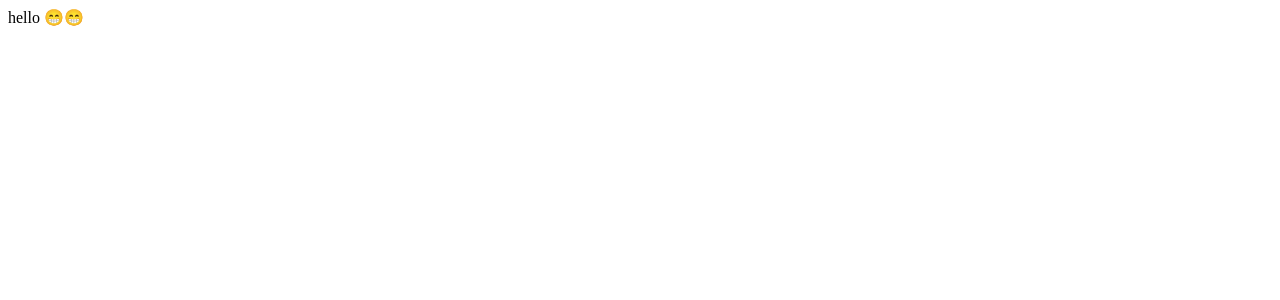
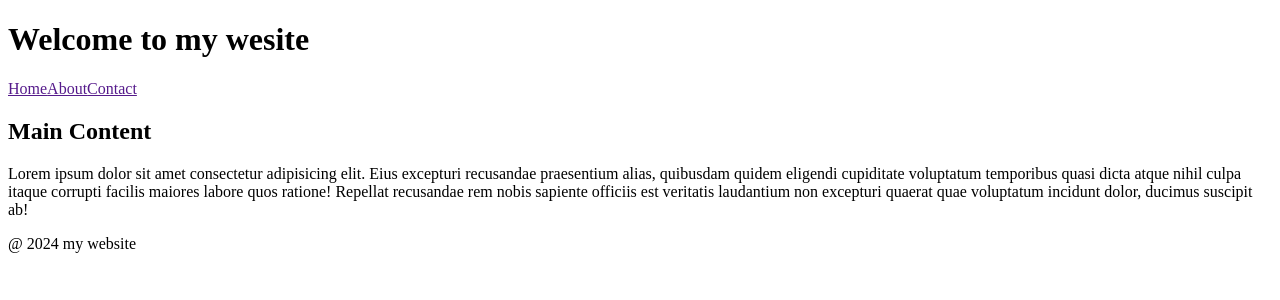
Before and after one commit to kavaskar786/code_practices, a React (Vite) app in the folder react_prac/react_huxn/: page / in a window 1280 px wide. Shown: the top 300 px of the page. Built offline with nearby package versions, Linux system fonts and the light colour scheme.

Commit message:
added few more changes

```diff
--- a/react_prac/react_huxn/src/App.jsx
+++ b/react_prac/react_huxn/src/App.jsx
@@ -1,5 +1,21 @@
-const App = () => {
-  return <section>hello 😁😁</section>;
-};
+// const App = () => {
+//   return <section>hello 😁😁</section>;
+// };
+
+import Footer from "./components/Footer";
+import Header from "./components/Header";
+import Main from "./components/main";
+
+// export default App;
+
+function App() {
+  return (
+    <div>
+      <Header />
+      <Main />
+      <Footer />
+    </div>
+  );
+}
 
 export default App;
--- /dev/null
+++ b/react_prac/react_huxn/src/components/Footer.jsx
@@ -0,0 +1,9 @@
+const Footer = () => {
+  return (
+    <div>
+      <p>@ 2024 my website</p>
+    </div>
+  );
+};
+
+export default Footer;
--- /dev/null
+++ b/react_prac/react_huxn/src/components/Greet.jsx
@@ -0,0 +1,6 @@
+const arr = ["Hello!", "Hi",  "Welcome", ]
+const Greet = () => {
+
+};
+
+export default Greet;
--- /dev/null
+++ b/react_prac/react_huxn/src/components/Header.jsx
@@ -0,0 +1,16 @@
+const Header = () => {
+  return (
+    <header>
+      <h1>Welcome to my wesite</h1>
+      <nav>
+        <a href="">Home</a>
+
+        <a href="">About</a>
+
+        <a href="">Contact</a>
+      </nav>
+    </header>
+  );
+};
+
+export default Header;
--- /dev/null
+++ b/react_prac/react_huxn/src/components/Remove.jsx
@@ -0,0 +1,6 @@
+const Remove = () => {
+  return (
+    <div>Remove</div>
+  )
+}
+export default Remove
--- /dev/null
+++ b/react_prac/react_huxn/src/components/main.jsx
@@ -0,0 +1,19 @@
+const Main = () => {
+  return (
+    <div>
+      <main>
+        <h2>Main Content</h2>
+        <p>
+          Lorem ipsum dolor sit amet consectetur adipisicing elit. Eius
+          excepturi recusandae praesentium alias, quibusdam quidem eligendi
+          cupiditate voluptatum temporibus quasi dicta atque nihil culpa itaque
+          corrupti facilis maiores labore quos ratione! Repellat recusandae rem
+          nobis sapiente officiis est veritatis laudantium non excepturi quaerat
+          quae voluptatum incidunt dolor, ducimus suscipit ab!
+        </p>
+      </main>
+    </div>
+  );
+};
+
+export default Main;
```
Also changed, not shown: 2 other files (tests, documents, lock files or other folders).
